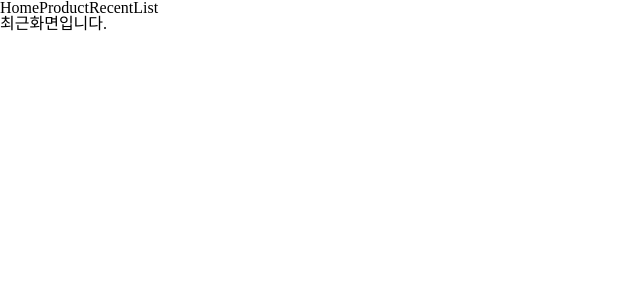
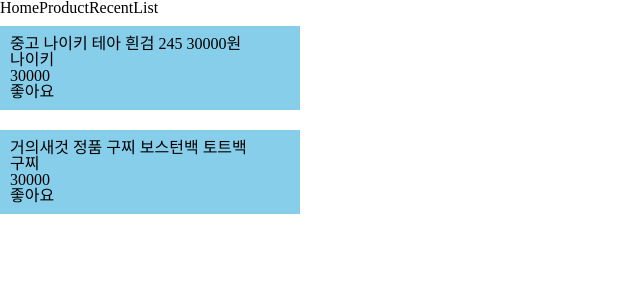
Before and after one commit to wantedAssignment/front-ta-2, a React (Create React App) app: page /recentList in a window 1280 px wide. Shown: the top 300 px of the page, without its empty margins (0-640 px from the left). Built offline with nearby package versions, Linux system fonts and the light colour scheme.

Commit message:
feat: Time Initalize & react-redux 적용
timer util 제작 및 react-redux를 통한 전역 상태 관리

```diff
--- a/package.json
+++ b/package.json
@@ -3,11 +3,13 @@
   "version": "0.1.0",
   "private": true,
   "dependencies": {
+    "@reduxjs/toolkit": "^1.6.1",
     "@testing-library/jest-dom": "^5.11.4",
     "@testing-library/react": "^11.1.0",
     "@testing-library/user-event": "^12.1.10",
     "react": "^17.0.2",
     "react-dom": "^17.0.2",
+    "react-redux": "^7.2.4",
     "react-router-dom": "^5.2.0",
     "react-scripts": "4.0.3",
     "shortid": "^2.2.16",
--- a/src/Routers/Home/HomeContainer.js
+++ b/src/Routers/Home/HomeContainer.js
@@ -1,24 +1,33 @@
 import React from 'react';
+import { connect } from 'react-redux';
 //
 import HomePresenter from './HomePresenter';
+import { loadData } from '../../reducer/index';
 import backendAPI from '../../api';
 
 class HomeContainer extends React.Component {
-  state = {
-    data: [],
-  };
+  state = {};
 
   async componentDidMount() {
     try {
       const data = await backendAPI.loadData();
-      this.setState({ data });
-      console.log(data);
+      this.props.loadData(data);
     } catch (error) {}
   }
 
   render() {
-    return <HomePresenter data={this.state.data} />;
+    return <HomePresenter data={this.props.data} />;
   }
 }
 
-export default HomeContainer;
+function mapStateToProps(state) {
+  return { data: state.data };
+}
+
+function mapDispatchToProps(dispatch) {
+  return {
+    loadData: (state) => dispatch(loadData(state)),
+  };
+}
+
+export default connect(mapStateToProps, mapDispatchToProps)(HomeContainer);
--- a/src/Routers/Recent/RecentContainer.js
+++ b/src/Routers/Recent/RecentContainer.js
@@ -1,14 +1,73 @@
 import React from 'react';
+import { connect } from 'react-redux';
+//
 import RecentPresenter from './RecentPresenter';
+import { revokeLiked } from '../../reducer/index';
+import Timer from '../../utils/timer';
+
+const LOCALSTORAGE_KEY = 'recordData';
 
 class RecentContainer extends React.Component {
-  state = {};
+  state = {
+    cards: [],
+    clock: null,
+  };
 
-  componentDidMount() {}
+  componentDidMount() {
+    const myTimer = new Timer(
+      this.props.data,
+      this.clearLocalStorage.bind(this),
+      this.props.revokeLiked,
+      LOCALSTORAGE_KEY
+    );
+
+    localStorage.setItem(
+      LOCALSTORAGE_KEY,
+      JSON.stringify([
+        {
+          title: '중고 나이키 테아 흰검 245 30000원',
+          brand: '나이키',
+          id: 'asdnfsaidnf',
+          liked: true,
+          data: 1651198189191,
+          price: 30000,
+        },
+        {
+          title: '거의새것 정품 구찌 보스턴백 토트백',
+          brand: '구찌',
+          id: 'fhbrejykkytuk',
+          liked: true,
+          data: 1651198189191,
+          price: 30000,
+        },
+      ])
+    );
+    const items = JSON.parse(localStorage.getItem(LOCALSTORAGE_KEY));
+    const setTimer = setInterval(() => myTimer.checkClock(), 1000);
+    this.setState({ cards: items, clock: setTimer });
+  }
+
+  clearLocalStorage() {
+    this.setState({ ...this.state, cards: [] });
+  }
+
+  componentWillUnmount() {
+    clearInterval(this.state.clock);
+  }
 
   render() {
-    return <RecentPresenter />;
+    return <RecentPresenter data={this.state.cards} />;
   }
 }
 
-export default RecentContainer;
+function mapStateToProps(state) {
+  return { data: state.data };
+}
+
+function mapDispatchToProps(dispatch) {
+  return {
+    revokeLiked: () => dispatch(revokeLiked()),
+  };
+}
+
+export default connect(mapStateToProps, mapDispatchToProps)(RecentContainer);
--- a/src/Routers/Recent/RecentPresenter.js
+++ b/src/Routers/Recent/RecentPresenter.js
@@ -1,7 +1,33 @@
 import React from 'react';
+import styled from 'styled-components';
 
-const RecentPresenter = (props) => {
-  return <div>최근화면입니다.</div>;
+const Card = styled.div`
+  background-color: skyblue;
+  width: 300px;
+  margin-top: 10px;
+  margin-bottom: 20px;
+  padding: 10px;
+`;
+
+const RecentPresenter = ({ data }) => {
+  if (data.length === 0) {
+    return <div>빈 배열</div>;
+  }
+
+  return (
+    <>
+      {data.map((item) => {
+        return (
+          <Card key={item.id}>
+            <div>{item.title}</div>
+            <div>{item.brand}</div>
+            <div>{item.price}</div>
+            <div>{item.liked ? '좋아요' : '싫어요'}</div>
+          </Card>
+        );
+      })}
+    </>
+  );
 };
 
 export default RecentPresenter;
--- a/src/index.js
+++ b/src/index.js
@@ -1,11 +1,15 @@
 import React from 'react';
 import ReactDOM from 'react-dom';
+import { Provider } from 'react-redux';
 //
 import App from './Components/App';
+import store from './store';
 
 ReactDOM.render(
   <React.StrictMode>
-    <App />
+    <Provider store={store}>
+      <App />
+    </Provider>
   </React.StrictMode>,
   document.getElementById('root')
 );
--- /dev/null
+++ b/src/reducer/index.js
@@ -0,0 +1,23 @@
+import { createSlice } from '@reduxjs/toolkit';
+
+export const dataSlice = createSlice({
+  name: 'data',
+  initialState: [],
+  reducers: {
+    loadData: (state, action) => {
+      state = action.payload;
+      return state;
+    },
+    revokeLiked: (state) => {
+      const newState = state.map((item) => {
+        item.liked = true;
+        return item;
+      });
+      return newState;
+    },
+  },
+});
+
+export const { loadData, revokeLiked } = dataSlice.actions;
+
+export default dataSlice.reducer;
--- /dev/null
+++ b/src/store/index.js
@@ -0,0 +1,8 @@
+import { configureStore } from '@reduxjs/toolkit';
+import dataReducer from '../reducer';
+
+export default configureStore({
+  reducer: {
+    data: dataReducer,
+  },
+});
--- /dev/null
+++ b/src/utils/timer.js
@@ -0,0 +1,40 @@
+class Timer {
+  constructor(data, func1, func2, name) {
+    this.localStorageKey = name;
+    this.data = data;
+    this.updateCard = func1;
+    this.updateState = func2;
+    this.isTime = false;
+  }
+
+  // 채크 함수, 시분초가 0이되면 로컬 스토리지 비우고, 싫음 목록 제거
+  //   const currentTime = new Date('July 20, 69 00:00:00');
+  checkClock() {
+    const currentTime = new Date();
+    const hours = currentTime.getHours();
+    const minutes = currentTime.getMinutes();
+    const seconds = currentTime.getSeconds();
+
+    console.log(this);
+
+    if (hours === 0 && minutes === 0 && seconds === 0) {
+      this.isTime = true;
+    }
+
+    if (this.isTime) {
+      this.clearRecordData();
+      this.clearToLikedDefault();
+    }
+  }
+
+  clearRecordData() {
+    window.localStorage.setItem(this.localStorageKey, JSON.stringify([]));
+    this.updateCard();
+  }
+
+  clearToLikedDefault() {
+    this.updateState();
+  }
+}
+
+export default Timer;
```
Also changed, not shown: 1 other file (tests, documents, lock files or other folders).
